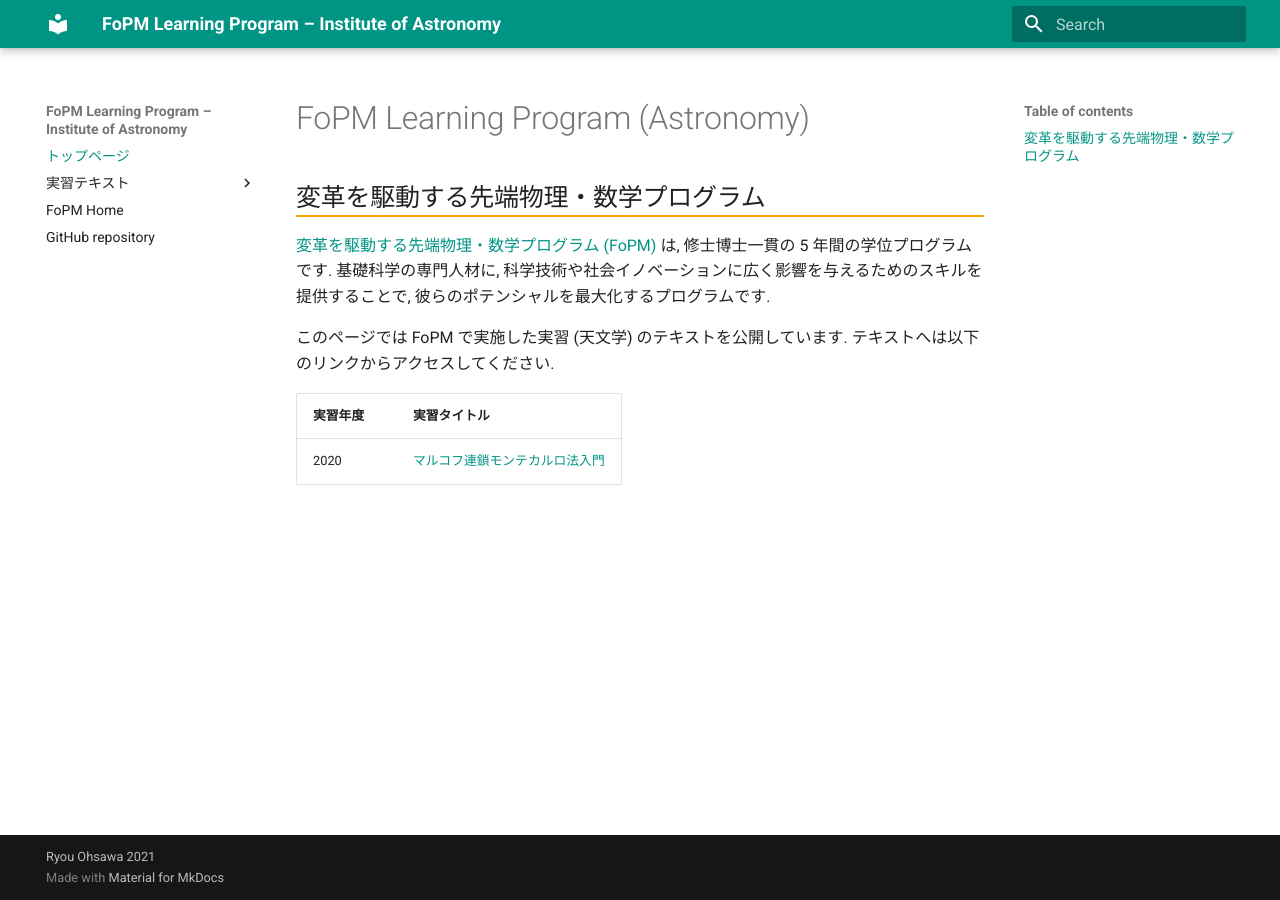
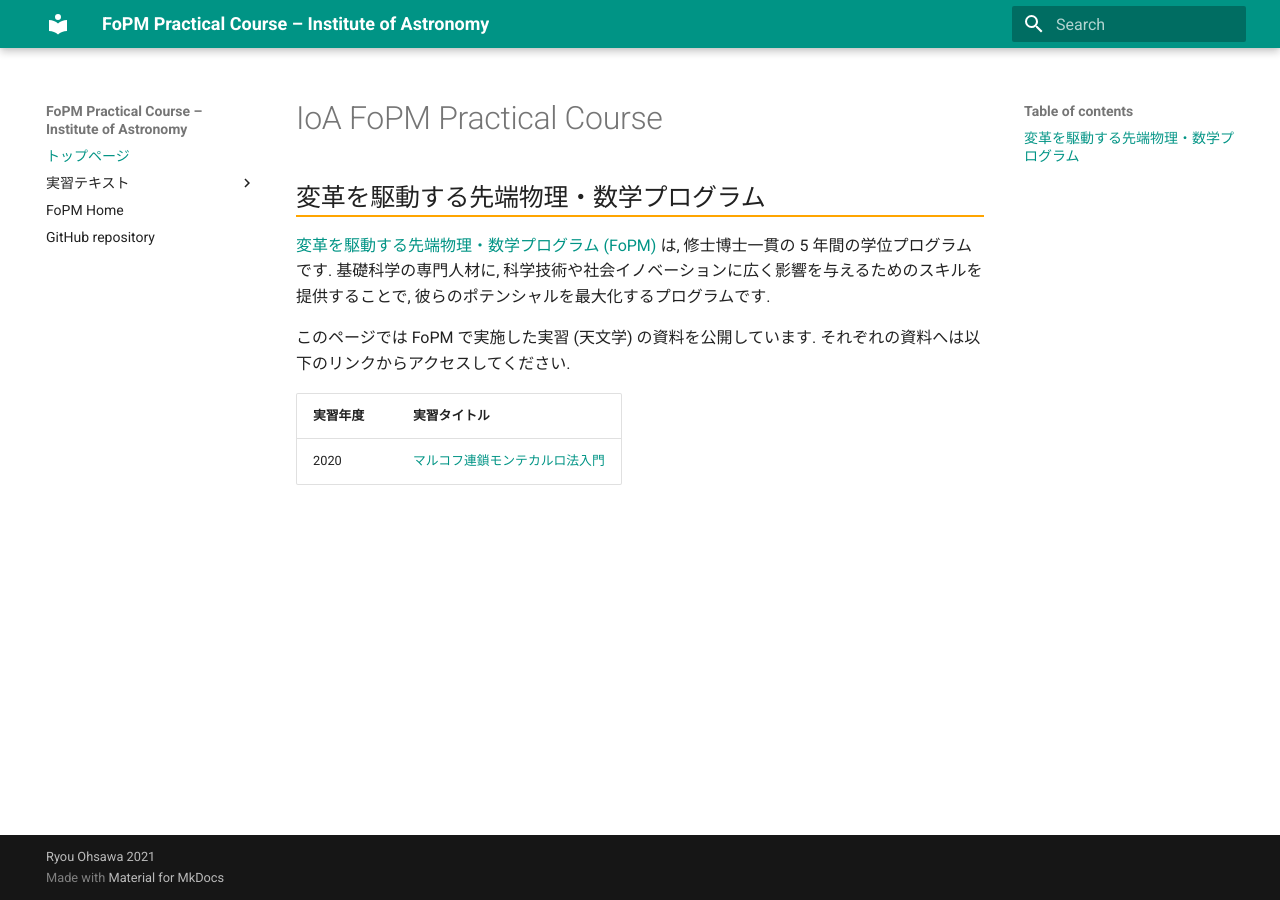
Before and after one commit to FoPM-Astronomy-UTokyo/course, an MkDocs documentation site: the page built from docs/index.md, in a window 1280 px wide. Built offline with MkDocs 1.6.1 and Material for MkDocs 9.7.7, drawn with Linux system fonts in a browser that asks for light colours.

Commit message:
minor modification in site_description

```diff
--- a/docs/index.md
+++ b/docs/index.md
@@ -1,13 +1,13 @@
 ---
-description: The Forefront Physics and Mathematics Program to Drive Transformation (FoPM) is a 5-year integrated Masters&ndash;Doctoral degree program that maximizes the potential of basic science specialists by providing them with the skills to exert a wide influence on scientific and social innovation. This web page provides learning programs conducted in the Institute of Astronomy.
+description: The Forefront Physics and Mathematics Program to Drive Transformation (FoPM) is a 5-year integrated Masters&ndash;Doctoral degree program that maximizes the potential of basic science specialists by providing them with the skills to exert a wide influence on scientific and social innovation. This web page provides practical course materials conducted in the Institute of Astronomy.
 ---
 
-# FoPM Learning Program (Astronomy)
+# IoA FoPM Practical Course
 ## 変革を駆動する先端物理・数学プログラム
 
 [変革を駆動する先端物理・数学プログラム (FoPM)](https://www.s.u-tokyo.ac.jp/ja/FoPM/) は, 修士博士一貫の 5 年間の学位プログラムです. 基礎科学の専門人材に, 科学技術や社会イノベーションに広く影響を与えるためのスキルを提供することで, 彼らのポテンシャルを最大化するプログラムです.
 
-このページでは FoPM で実施した実習 (天文学) のテキストを公開しています. テキストへは以下のリンクからアクセスしてください.
+このページでは FoPM で実施した実習 (天文学) の資料を公開しています. それぞれの資料へは以下のリンクからアクセスしてください.
 
 
  実習年度 | 実習タイトル
--- a/mkdocs.yml
+++ b/mkdocs.yml
@@ -1,5 +1,5 @@
-site_name: FoPM Learning Program &ndash; Institute of Astronomy
-site_description: FoPM Learning Program at Institute of Astronomy
+site_name: FoPM Practical Course &ndash; Institute of Astronomy
+site_description: FoPM Practical Course at Institute of Astronomy
 site_author: Ryou Ohsawa
 copyright: Ryou Ohsawa 2021
 nav:
```
Also changed, not shown: README.md (+1 -1 lines), 1 other file.
